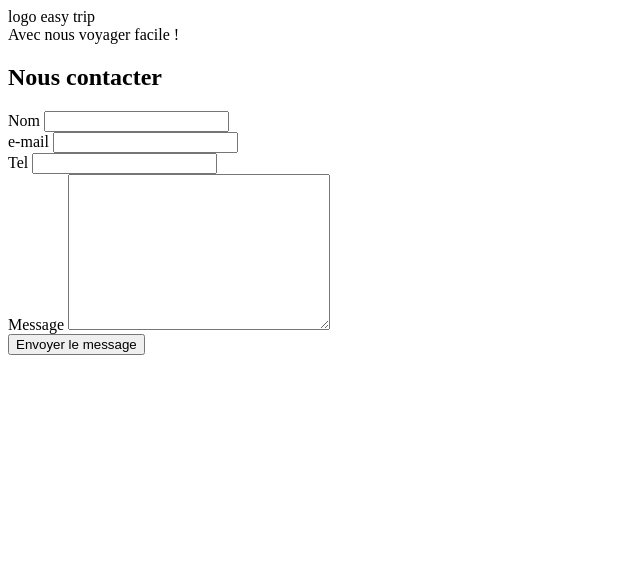
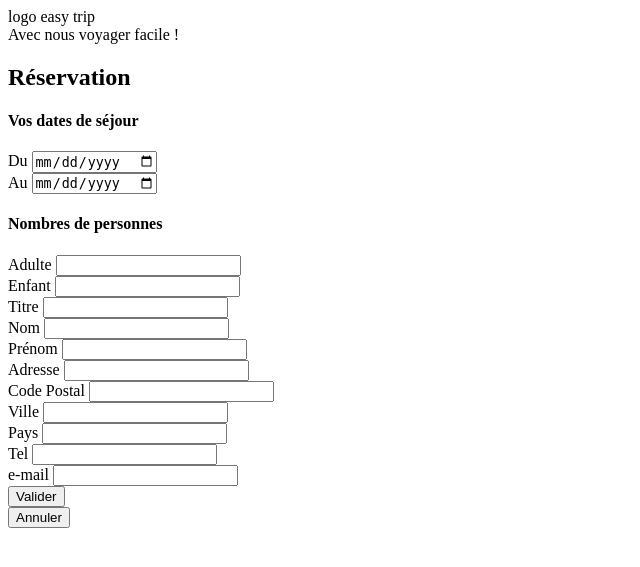
Before and after one commit to Cocci38/reservation_gite, a PHP site: page /reservation.utili.php in a window 1280 px wide. Shown: the top 567 px of the page, without its empty margins (0-640 px from the left). Run offline with PHP 8.4, Linux system fonts and the light colour scheme; some libraries are stand-ins or nearby versions.

Commit message:
réservation

```diff
--- a/utilisateur/reservation.utili.php
+++ b/utilisateur/reservation.utili.php
@@ -11,26 +11,73 @@
     require 'navbar.php';
     ?>
 <section>
-            <h2>Nous contacter</h2>
-            <form action="url">
+            <h2>Réservation</h2>
+            <form action="reservation.php" method="post">
+            <div class = "date">
+                    <h4>Vos dates de séjour</h4>
+                <div>
+                    <label for="arrivee">Du</label>
+                    <input type="date" id="arrivee" name="arrivee" required>
+                </div>
+                <div>
+                    <label for="depart">Au</label>
+                    <input type="date" id="depart" name="depart" required>
+                </div>
+                </div>
+                <div class = "personne">
+                    <h4>Nombres de personnes</h4>
+                <div>
+                    <label for="adulte">Adulte</label>
+                    <input type="text" id="adulte" name="adulte" required>
+                </div>
+                <div>
+                    <label for="enfant">Enfant</label>
+                    <input type="text" id="enfant" name="enfant" required>
+                </div>
+                </div>
+                <div class = "corps">
+                <div>
+                    <label for="titre">Titre</label>
+                    <input type="text" id="titre" name="titre" required>
+                </div>
                 <div>
                     <label for="name">Nom</label>
-                    <input type="text" id="name" name="user_name">
+                    <input type="text" id="name" name="nom" required>
+                </div>
+                <div>
+                    <label for="prenom">Prénom</label>
+                    <input type="text" id="prenom" name="prenom" required>
+                </div>
+                <div>
+                    <label for="adresse">Adresse</label>
+                    <input type="text" id="adresse" name="adresse"required>
+                </div>
+                <div>
+                    <label for="code_postal">Code Postal</label>
+                    <input type="text" id="code_postal" name="code_postal" required>
+                </div>
+                <div>
+                    <label for="ville">Ville</label>
+                    <input type="text" id="ville" name="ville" required>
+                </div>
+                <div>
+                    <label for="pays">Pays</label>
+                    <input type="text" id="pays" name="pays" required>
+                </div>
+                <div>
+                    <label for="phone">Tel</label>
+                    <input type="tel" id="phone" name="telephone" required>
                 </div>
                 <div>
                     <label for="mail">e-mail</label>
-                    <input type="email" id="mail" name="user_mail">
+                    <input type="email" id="mail" name="mail" required>
                 </div>
-                <div>
-                    <label for="phone">Tel</label>
-                    <input type="tel" id="phone" name="user_phone">
-                </div>
-                <div>
-                    <label for="msg">Message</label>
-                    <textarea name="user_message" id="msg" cols="30" rows="10"></textarea>
                 </div>
                 <div class="button">
-                    <button type="submit">Envoyer le message</button>
+                    <button type="submit">Valider</button>
+                </div>
+                <div class="button">
+                    <button type="reset">Annuler</button>
                 </div>
             </form>
         </section>
```
Also changed, not shown: utilisateur/reservation.php (added, +46 -0 lines).
